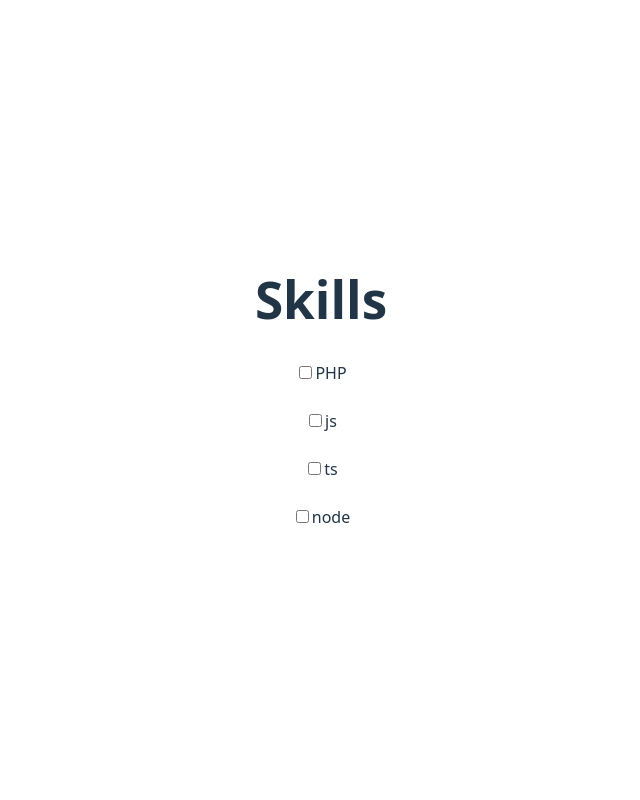
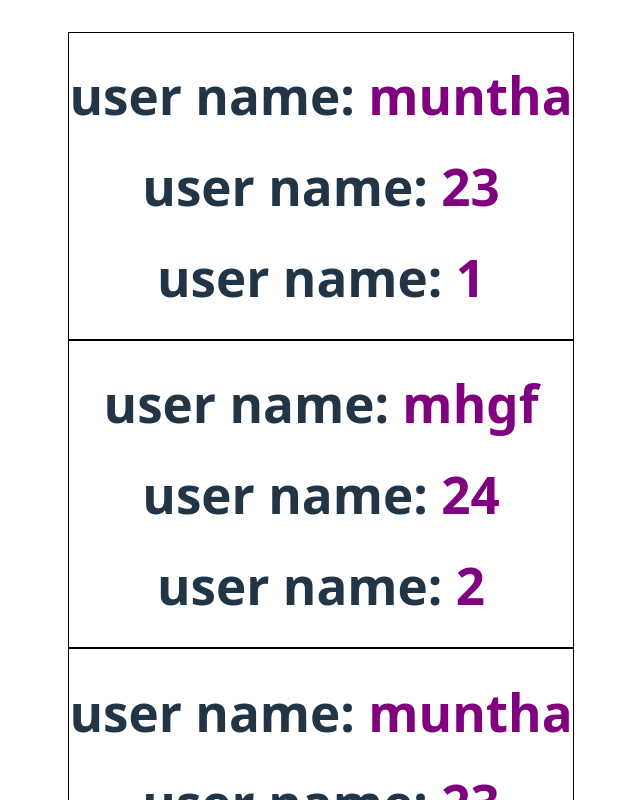
Before and after one commit to Muntahasiddique/react_blog, a React (Vite) app in the folder Onwardsto_Default_Probs/: page / in a window 1280 px wide. Shown: the top 800 px of the page, without its empty margins (319-959 px from the left). Built offline with nearby package versions, Linux system fonts and the light colour scheme.

Commit message:
Added radio buttons dropdown and loops in jsx using map functions and reused the components in loops

```diff
--- a/Onwardsto_Default_Probs/src/App.jsx
+++ b/Onwardsto_Default_Probs/src/App.jsx
@@ -2,8 +2,9 @@ import { useState } from 'react'
 import reactLogo from './assets/react.svg'
 import viteLogo from '/vite.svg'
 import './App.css'
-import { Checkboxes } from './checkboxes'
+// import { Checkboxes } from './checkboxes'
 // import { Defaultprop } from './defaultprobs'
+import { ReuseComponents } from './reusecomponents'
 function App() {
   // to get input feild
   // const [val, setval] = useState("")
@@ -33,6 +34,43 @@ function App() {
 .
 .
 */}
+// radio buttons
+// const [gender, setgender] = useState("male");
+// const [city, setcity] = useState("");
+    {/* .
+.
+.
+.
+.
+.
+.
+.
+.
+.
+*/}
+{/* loops in jsx */}
+const Userdata =[
+  {
+    name: 'muntha',
+    rollno:23,
+    id:1
+  },
+    {
+    name: 'mhgf',
+    rollno:24,
+    id:2
+  },
+    {
+    name: 'muntha',
+    rollno:23,
+    id:3
+  },
+    {
+    name: 'muntha',
+    rollno:23,
+    id:4
+  }
+]
   return (
     <div>
  {/* <Defaultprop color="orange" >
@@ -116,7 +154,92 @@ function App() {
 .
 */}
 {/* handle checkbox */}
-<Checkboxes />
+{/* <Checkboxes /> */}
+  {/* .
+.
+.
+.
+.
+.
+.
+.
+.
+.
+*/}
+{/* radioButtons and drop down */}
+{/* <input type="radio" onChange={(event)=>{
+  setgender(event.target.value)
+}} name="gender" value={"male"} id="male" checked={gender === "male"} />
+<label htmlFor="male">Male</label>
+<br /><br />
+<input type="radio" name="gender" onChange={(event)=>{
+  setgender(event.target.value)
+}}  value={"female"} id="female" checked={gender === "female"} />
+<label htmlFor="female">feMale</label>
+<h1>{gender}</h1>
+
+<h1>select city</h1>
+<select defaultValue={"fsd"} name="city" id="city" onChange={(event)=>{
+setcity(event.target.value)
+}} >
+  <option value="lhr">Lhr</option>
+    <option value="isb">isb</option>
+      <option value="fsd">fsd</option>
+</select>
+
+<h2>selected city {city}</h2> */}
+    {/* .
+.
+.
+.
+.
+.
+.
+.
+.
+.
+*/}
+{/* loops in jsx */}
+{/* <h1>Loops in jsx</h1>
+<table border="1">
+  <thead>
+    <tr>
+      <td>name</td>
+      <td>rollno</td>
+      <td>id</td>
+    </tr>
+  </thead>
+  <tbody>
+    {Userdata.map((item)=>(
+     <tr key={item.id} >
+      <td>{item.name}</td>
+      <td>{item.rollno}</td>
+      <td>{item.id}</td>
+     </tr>
+    ))}
+  </tbody>
+</table> */}
+    {/* .
+.
+.
+.
+.
+.
+.
+.
+.
+.
+*/}
+{/* Reuse Component in loop */}
+
+{
+  Userdata.map((item)=>(
+    <div key={item.id} >
+<ReuseComponents userdata={item} />
+</div>
+  ))
+
+}
     </div>
   )
 }
--- /dev/null
+++ b/Onwardsto_Default_Probs/src/reusecomponents.jsx
@@ -0,0 +1,10 @@
+
+export function ReuseComponents({userdata}){
+return(
+    <div style={{border:"1px solid black"}} >
+        <h1>user name: <span style={{color:"purple"}} > {userdata.name}</span></h1>
+         <h1>user name: <span style={{color:"purple"}} > {userdata.rollno}</span></h1>
+          <h1>user name: <span style={{color:"purple"}} > {userdata.id}</span></h1>
+    </div>
+)
+}
```
Also changed, not shown: Onwardsto_Default_Probs/src/taskClock.jsx (added, +9 -0 lines).
